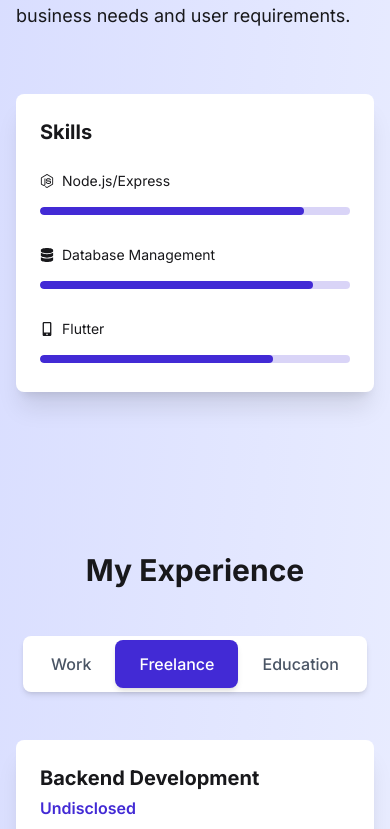
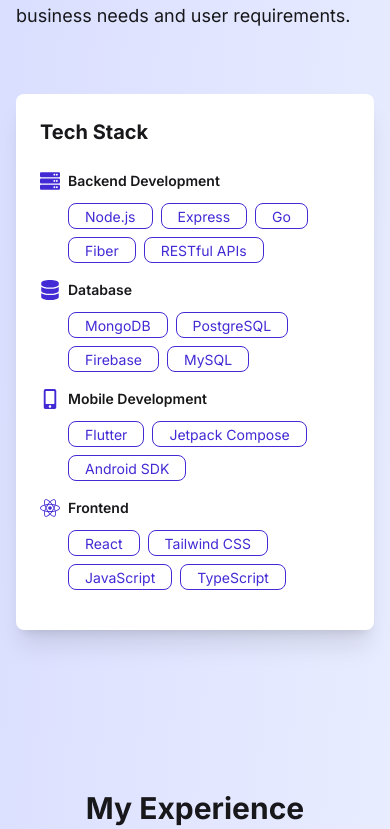
Before and after one commit to MapIHS/personal-portfolio, a React (Vite) app: page / in a window 390 px wide. Shown: the part 1310-2139 px from the top of the page. Built offline with nearby package versions, Linux system fonts and the light colour scheme; the HTML template or start-up script is replaced by a standard one.

Commit message:
Update UI

```diff
--- a/package.json
+++ b/package.json
@@ -11,6 +11,7 @@
   },
   "dependencies": {
     "@tailwindcss/vite": "^4.0.14",
+    "framer-motion": "^12.5.0",
     "react": "^19.0.0",
     "react-dom": "^19.0.0",
     "react-icons": "^5.5.0",
--- a/src/components/About.jsx
+++ b/src/components/About.jsx
@@ -1,15 +1,60 @@
 import {
   FaMobileAlt,
   FaDatabase,
-    FaNodeJs,
+  FaReact,
+  FaServer,
 } from "react-icons/fa";
+// eslint-disable-next-line no-unused-vars
+import { motion } from "framer-motion";
 
 const About = () => {
-    const skills = [
-      { name: "Node.js/Express", icon: <FaNodeJs />, level: 85 },
-      { name: "Database Management", icon: <FaDatabase />, level: 88 },
-      { name: "Flutter", icon: <FaMobileAlt />, level: 75 },
+  const techStacks = [
+    { name: "Backend Development", icon: <FaServer className="text-xl" />,
+      technologies: ["Node.js", "Express", "Go", "Fiber", "RESTful APIs"] },
+    { name: "Database", icon: <FaDatabase className="text-xl" />,
+      technologies: ["MongoDB", "PostgreSQL", "Firebase", "MySQL"] },
+    { name: "Mobile Development", icon: <FaMobileAlt className="text-xl" />,
+      technologies: ["Flutter", "Jetpack Compose", "Android SDK"] },
+    { name: "Frontend", icon: <FaReact className="text-xl" />,
+      technologies: ["React", "Tailwind CSS", "JavaScript", "TypeScript"] },
   ];
+
+  // Animation variants
+  const containerVariants = {
+    hidden: { opacity: 0 },
+    visible: {
+      opacity: 1,
+      transition: {
+        staggerChildren: 0.2
+      }
+    }
+  };
+
+  const itemVariants = {
+    hidden: { y: 20, opacity: 0 },
+    visible: {
+      y: 0,
+      opacity: 1,
+      transition: {
+        type: "spring",
+        stiffness: 100
+      }
+    }
+  };
+
+  // Tech badge hover animation variants
+  const badgeVariants = {
+    initial: { scale: 1 },
+    hover: {
+      scale: 1.1,
+      backgroundColor: "rgba(var(--p-rgb), 0.2)",
+      transition: {
+        type: "spring",
+        stiffness: 300,
+        damping: 10
+      }
+    }
+  };
 
   return (
     <section id="about" className="py-20">
@@ -32,22 +77,42 @@
 
           <div className="card bg-base-100 shadow-xl">
             <div className="card-body">
-                <h3 className="text-xl font-bold mb-4">Skills</h3>
-                <div className="space-y-6">
-                  {skills.map((skill, index) => (
-                    <div key={index}>
-                      <div className="flex items-center mb-2">
-                        <span className="mr-2">{skill.icon}</span>
-                        <span>{skill.name}</span>
+              <h3 className="text-xl font-bold mb-4">Tech Stack</h3>
+
+              <motion.div
+                className="space-y-6"
+                variants={containerVariants}
+                initial="hidden"
+                whileInView="visible"
+                viewport={{ once: true, amount: 0.2 }}
+              >
+                {techStacks.map((stack, index) => (
+                  <motion.div
+                    key={index}
+                    className="mb-4"
+                    variants={itemVariants}
+                  >
+                    <div className="flex items-center mb-3">
+                      <span className="mr-2 text-primary">{stack.icon}</span>
+                      <span className="font-semibold">{stack.name}</span>
                     </div>
-                      <progress
-                        className="progress progress-primary w-full"
-                        value={skill.level}
-                        max="100"
-                      ></progress>
-                    </div>
+                    <div className="flex flex-wrap gap-2 pl-7">
+                      {stack.technologies.map((tech, techIndex) => (
+                        <motion.span
+                          key={techIndex}
+                          className="badge badge-primary badge-outline py-3 px-4 cursor-pointer"
+                          variants={badgeVariants}
+                          initial="initial"
+                          whileHover="hover"
+                          whileTap={{ scale: 0.95 }}
+                        >
+                          {tech}
+                        </motion.span>
                       ))}
                     </div>
+                  </motion.div>
+                ))}
+              </motion.div>
             </div>
           </div>
         </div>
--- a/src/components/Experience.jsx
+++ b/src/components/Experience.jsx
@@ -41,7 +41,7 @@
         id: 2,
         title: "Belajar Fundamental Aplikasi Flutter",
         institution: "Dicoding Academy",
-        duration: "2025",
+        duration: "12 Jan 2025 - 11 Mar 2025",
         location: "Remote",
         description: [
           "Fundamental Flutter: Implemented lifecycle and widget interactions to enhance user experience. (8 hours 30 minutes)",
```
Also changed, not shown: src/components/Projects.jsx (+114 -10 lines), 1 other file (tests, documents, lock files or other folders). Lines whose indentation alone changed are shown as unchanged.
